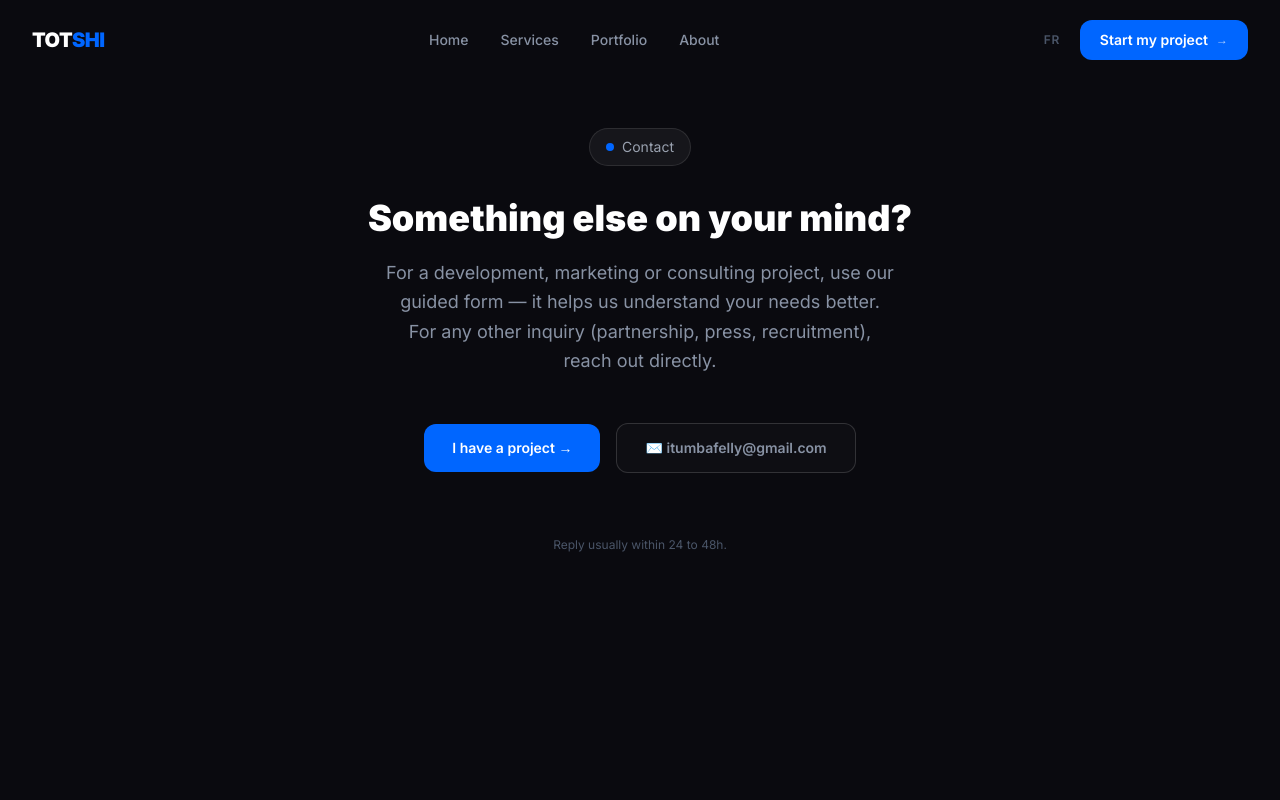
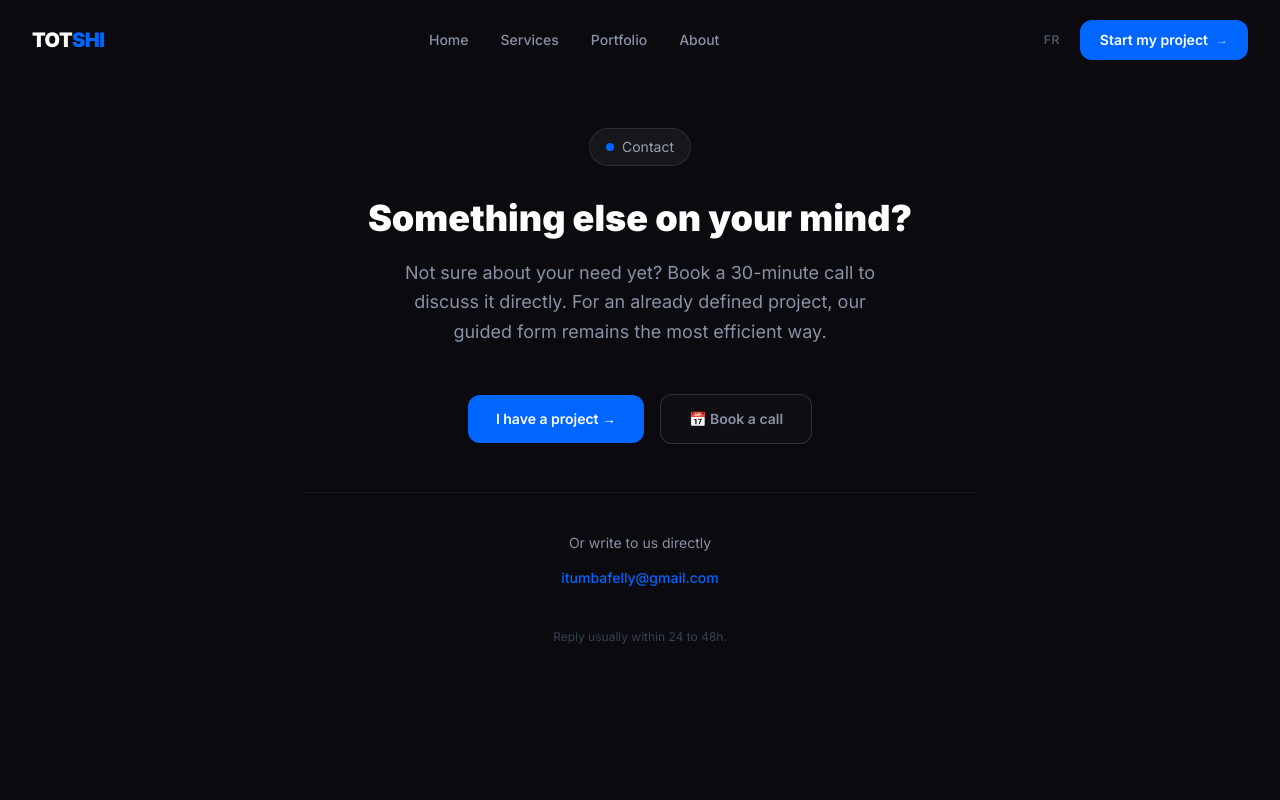
Before and after one commit to naelconsultservice-code/TOTSHI, a Next.js app: page /en/contact in a window 1280 px wide. Shown: the top 800 px of the page. Built offline with nearby package versions, Linux system fonts and the light colour scheme.

Commit message:
Phase 3 - Integration Calendly booking

```diff
--- a/src/app/[locale]/contact/page.tsx
+++ b/src/app/[locale]/contact/page.tsx
@@ -1,12 +1,17 @@
+'use client'
+
+import { use, useState } from 'react'
 import Link from 'next/link'
+import CalendlyEmbed from '@/components/booking/CalendlyEmbed'
 
-export default async function ContactPage({
+export default function ContactPage({
   params,
 }: {
   params: Promise<{ locale: string }>
 }) {
-  const { locale } = await params
+  const { locale } = use(params)
   const isFr = locale === 'fr'
+  const [showCalendly, setShowCalendly] = useState(false)
 
   return (
     <div className="pt-32 pb-20 px-6 min-h-screen">
@@ -24,11 +29,11 @@ export default async function ContactPage({
 
         <p className="text-[#8892A4] text-lg leading-relaxed mb-12 max-w-lg mx-auto">
           {isFr
-            ? "Pour un projet de développement, marketing ou consultance, utilisez notre formulaire guidé — il nous permet de mieux comprendre votre besoin. Pour toute autre question (partenariat, presse, recrutement), écrivez-nous directement."
-            : "For a development, marketing or consulting project, use our guided form — it helps us understand your needs better. For any other inquiry (partnership, press, recruitment), reach out directly."}
+            ? "Pas encore sûr de votre besoin ? Réservez un appel de 30 minutes pour en discuter directement. Pour un projet déjà défini, notre formulaire guidé reste le moyen le plus efficace."
+            : "Not sure about your need yet? Book a 30-minute call to discuss it directly. For an already defined project, our guided form remains the most efficient way."}
         </p>
 
-        <div className="flex flex-col sm:flex-row items-center justify-center gap-4 mb-16">
+        <div className="flex flex-col sm:flex-row items-center justify-center gap-4 mb-12">
           <Link
             href={`/${locale}/demarrer-mon-projet`}
             className="inline-flex items-center gap-2 bg-[#0066FF] hover:bg-[#0052CC]
@@ -37,22 +42,36 @@ export default async function ContactPage({
           >
             {isFr ? "J'ai un projet →" : 'I have a project →'}
           </Link>
-
-          <a
-            href="mailto:itumbafelly@gmail.com"
+          <button
+            onClick={() => setShowCalendly(!showCalendly)}
             className="inline-flex items-center gap-2 border border-white/15
                        hover:border-white/30 bg-white/[0.02] hover:bg-white/[0.05]
                        text-[#8892A4] hover:text-white font-semibold px-7 py-3.5
                        rounded-xl text-sm transition-all hover:-translate-y-0.5 w-full sm:w-auto justify-center"
           >
-            ✉️ itumbafelly@gmail.com
+            📅 {isFr ? 'Réserver un appel' : 'Book a call'}
+          </button>
+        </div>
+
+        {showCalendly && (
+          <div className="mb-12 animate-fade-up">
+            <CalendlyEmbed locale={locale} />
+          </div>
+        )}
+
+        <div className="border-t border-white/5 pt-10">
+          <p className="text-[#8892A4] text-sm mb-3">
+            {isFr ? 'Ou écrivez-nous directement' : 'Or write to us directly'}
+          </p>
+          <a
+            href="mailto:itumbafelly@gmail.com"
+            className="text-[#0066FF] hover:text-white font-medium text-sm transition-colors"
+          >
+            itumbafelly@gmail.com
           </a>
         </div>
 
-
-
-
-        <p className="text-[#4A5568] text-xs">
+        <p className="text-center text-[#374151] text-xs mt-10">
           {isFr ? 'Réponse généralement sous 24 à 48h.' : 'Reply usually within 24 to 48h.'}
         </p>
       </div>
--- /dev/null
+++ b/src/components/booking/CalendlyEmbed.tsx
@@ -0,0 +1,17 @@
+'use client'
+
+
+export default function CalendlyEmbed({ locale }: { locale: string }) {
+  return (
+    <div className="rounded-2xl overflow-hidden border border-white/10 bg-white/[0.02]">
+      <iframe
+        src={`https://calendly.com/itumbafelly/30min?hide_event_type_details=1&hide_gdpr_banner=1&locale=${locale === 'fr' ? 'fr' : 'en'}`}
+        width="100%"
+        height="700"
+        frameBorder="0"
+        title="Calendly"
+        style={{ minHeight: '700px' }}
+      />
+    </div>
+  )
+}
--- a/src/components/discovery/StepReview.tsx
+++ b/src/components/discovery/StepReview.tsx
@@ -1,5 +1,6 @@
 'use client'
 
+import Link from 'next/link'
 import type { FormData } from './DiscoveryFlow'
 
 type Props = {
@@ -161,6 +162,16 @@ export default function StepReview({ data, onChange, onSubmit, onPrev, submittin
         </div>
       )}
 
+      {/* Alternative RDV */}
+      <div className="text-center mb-4">
+        <Link
+          href={`/${locale}/contact`}
+          className="text-sm text-gray-500 hover:text-gray-300 transition-colors underline underline-offset-2"
+        >
+          {fr ? 'Vous préférez en discuter directement ? Réservez un appel →' : 'Prefer to discuss directly? Book a call →'}
+        </Link>
+      </div>
+
       <button
         onClick={onSubmit}
         disabled={!data.gdprConsent || submitting}
```
